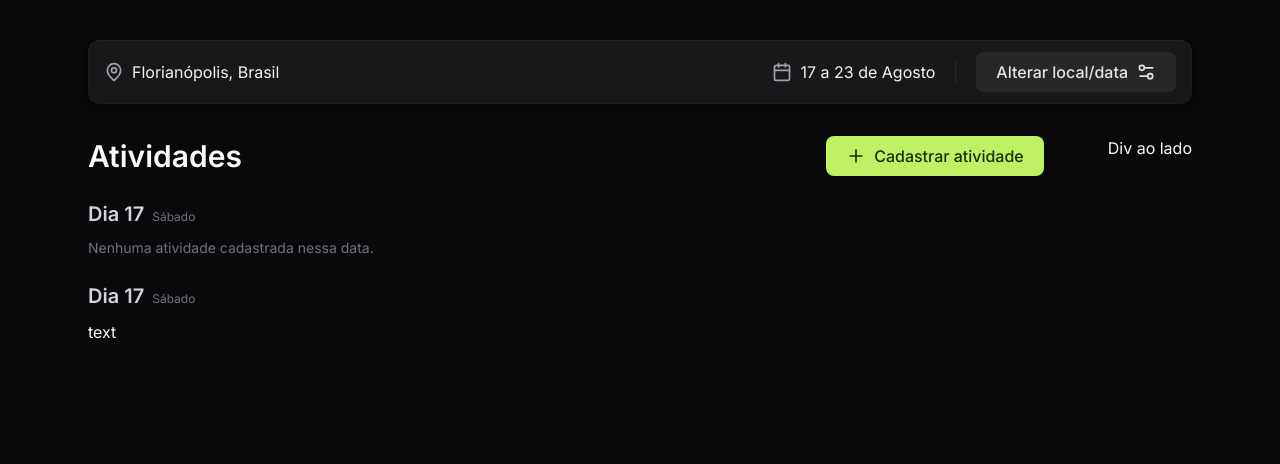
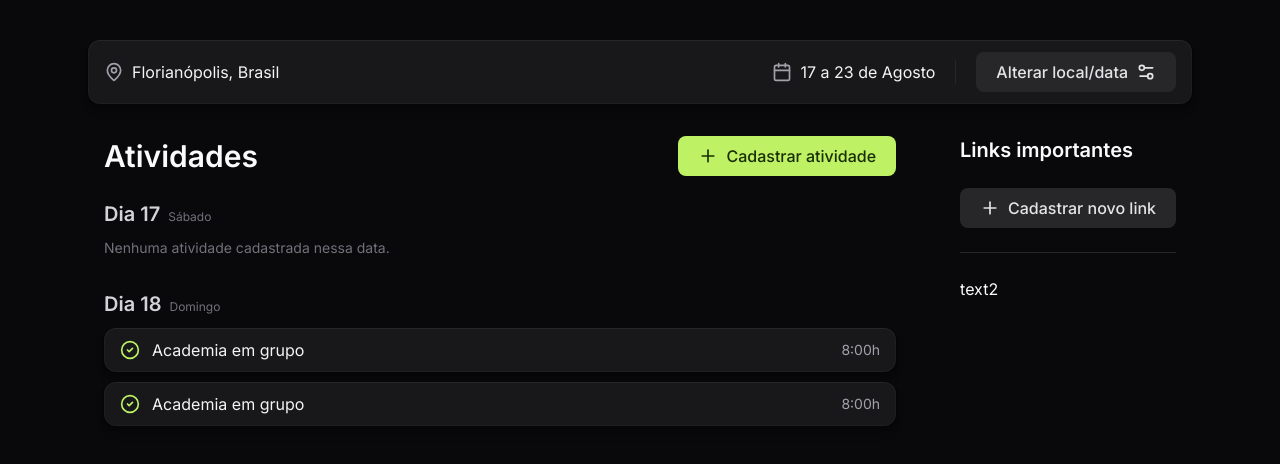
Before and after one commit to valterbfreitasjr/nlw-react, a React (Vite) app: page /trips/123 in a window 1280 px wide. Shown: the top 464 px of the page. Built offline with nearby package versions, Linux system fonts and the light colour scheme.

Commit message:
feat: add activites and importants links section

```diff
--- a/src/pages/trip-details/index.tsx
+++ b/src/pages/trip-details/index.tsx
@@ -1,4 +1,4 @@
-import { Calendar, MapPin, Plus, Settings2 } from "lucide-react";
+import { Calendar, CircleCheck, MapPin, Plus, Settings2 } from "lucide-react";
 
 const TripDetailsPage = () => {
   return (
@@ -17,17 +17,14 @@ const TripDetailsPage = () => {
 
           <div className="w-px h-6 bg-zinc-800" />
 
-          <button
-            className="flex items-center gap-2 px-5 py-2 font-medium rounded-lg text-zinc-200 bg-zinc-800 hover:bg-zinc-700"
-            // onClick={closeGuestsInput}
-          >
+          <button className="flex items-center gap-2 px-5 py-2 font-medium rounded-lg text-zinc-200 bg-zinc-800 hover:bg-zinc-700">
             Alterar local/data
             <Settings2 className="size-5" />
           </button>
         </div>
       </div>
 
-      <main className="flex gap-16">
+      <main className="flex gap-16 px-4">
         <div className="flex-1 space-y-6">
           <div className="flex items-center justify-between">
             <h2 className="text-3xl font-semibold">Atividades</h2>
@@ -49,19 +46,44 @@ const TripDetailsPage = () => {
                 Nenhuma atividade cadastrada nessa data.
               </p>
             </div>
+
+            <div className="space-y-2.5">
+              <div className="flex gap-2 items-baseline">
+                <span className="text-xl text-zinc-300 font-semibold">
+                  Dia 18
+                </span>
+                <span className="text-xs text-zinc-500">Domingo</span>
+              </div>
+              <div className="space-y-2.5">
+                <div className="px-4 py-2.5 bg-zinc-900 rounded-xl shadow-shape flex items-center gap-3">
+                  <CircleCheck className="size-5 text-lime-300" />
+                  <span className="text-zinc-100">Academia em grupo</span>
+                  <span className="text-zinc-400 text-sm ml-auto">8:00h</span>
+                </div>
+              </div>
+              <div className="space-y-2.5">
+                <div className="px-4 py-2.5 bg-zinc-900 rounded-xl shadow-shape flex items-center gap-3">
+                  <CircleCheck className="size-5 text-lime-300" />
+                  <span className="text-zinc-100">Academia em grupo</span>
+                  <span className="text-zinc-400 text-sm ml-auto">8:00h</span>
+                </div>
+              </div>
+            </div>
+          </div>
+        </div>
+
+        <div className="max-w-80 space-y-6">
+          <div className="space-y-6">
+            <h2 className="font-semibold text-xl">Links importantes</h2>
+            <button className="flex items-center w-full gap-2 px-5 justify-center py-2 font-medium rounded-lg text-zinc-200 bg-zinc-800 hover:bg-zinc-700">
+              <Plus className="size-5" /> Cadastrar novo link
+            </button>
           </div>
 
-          <div className="space-y-2.5">
-            <div className="flex gap-2 items-baseline">
-              <span className="text-xl text-zinc-300 font-semibold">
-                Dia 17
-              </span>
-              <span className="text-xs text-zinc-500">Sábado</span>
-            </div>
-            <div className="space-y-2">text</div>
-          </div>
+          <div className="w-full h-px bg-zinc-800" />
+
+          <div>text2</div>
         </div>
-        <div className="max-w-80"> Div ao lado</div>
       </main>
     </div>
   );
```
